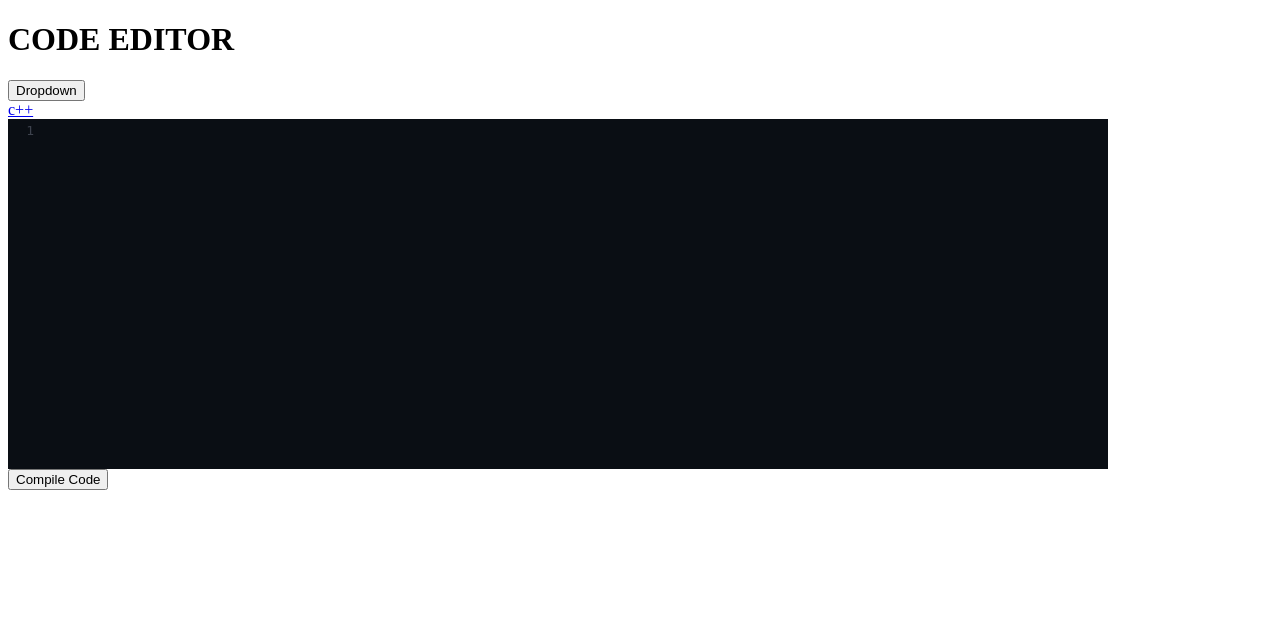
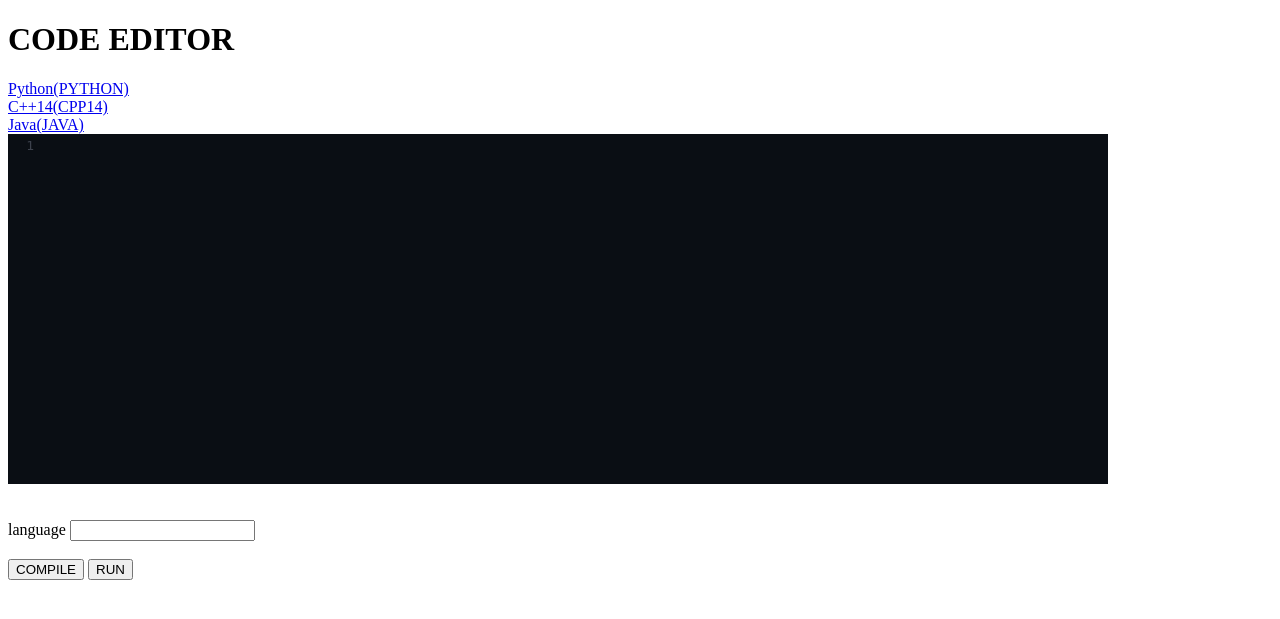
Before and after one commit to Mayank-S1/LIVECODE, a Django app: page / in a window 1280 px wide. Shown: the top 619 px of the page. Run offline with Django 3.2, Linux system fonts and the light colour scheme; some libraries are stand-ins or nearby versions.

Commit message:
Initial commit

```diff
--- a/LiveCode/LiveCode/urls.py
+++ b/LiveCode/LiveCode/urls.py
@@ -16,8 +16,9 @@ Including another URLconf
 from django.contrib import admin
 from django.urls import path, include
 import rooms.views
+import rooms.urls
 
 urlpatterns = [
     path('admin/', admin.site.urls),
-    path('', rooms.views.code_editor,name="code_editor"),
+    path('', include('rooms.urls')),
 ]
--- a/LiveCode/rooms/templates/rooms/code_editor.html
+++ b/LiveCode/rooms/templates/rooms/code_editor-java.html
@@ -1,7 +1,7 @@
 <!doctype html>
 <html>
     <head>
-        <title>CodeMirror</title>
+        <title>CODE EDITOR</title>
        <h1>CODE EDITOR</h1>
 
         <script src= "https://cdnjs.cloudflare.com/ajax/libs/codemirror/5.58.1/codemirror.min.js"></script>
@@ -10,24 +10,24 @@
         <link rel="stylesheet" href="https://cdnjs.cloudflare.com/ajax/libs/codemirror/5.58.1/theme/ayu-dark.min.css">
         <script src="https://cdnjs.cloudflare.com/ajax/libs/codemirror/5.58.1/addon/edit/closebrackets.min.js"></script>
         <script src="https://unpkg.com/axios/dist/axios.min.js"></script>
-
+        <script src="https://ajax.googleapis.com/ajax/libs/jquery/3.5.1/jquery.min.js"></script>
     </head>
 
        <body>
-        <div class="dropdown">
-            <button onclick="myFunction()" class="dropbtn">Dropdown</button>
-            <div id="myDropdown" class="dropdown-content">
-                <a href="index.html">c++</a>
-            </div>
-          </div>
 
 
 
-        <textarea id="editor"></textarea>
-        <script>
+ <a href="{% url 'python' %}">Python(PYTHON)</a><br>
+  <a href="{% url 'c++14' %}">C++14(CPP14)</a><br>
+  <a href="{% url 'java' %}">Java(JAVA)</a><br>
+ <form name="form">
+     <textarea id="editor" name="fulltext"></textarea><br><br>
+   <label for="lang">language mode</label>
+     <input type="text" id="lang" name="lang"><br><br>
+     <script>
            var editor = CodeMirror.fromTextArea(document.getElementById('editor'),{
                 lineNumbers: true,
-                mode: "text/x-c++src",
+                mode: "text/x-java",
                 theme: "ayu-dark",
               autoCloseBrackets: true,
               smartIndent : true
@@ -35,16 +35,13 @@
 
            editor.setSize("1100","350");
          </script>
-         <input type="button" onclick="myFunction()" value="Compile Code">
+
+     <input type="submit" value="COMPILE" onclick="javascript: form.action='{% url 'compile' %}';">
+  <input type="submit" value="RUN"  onclick="javascript: form.action='{% url 'run' %}';">
+   </form>
 
 
-        <p id="demo"></p>
-         <script>
-
-          function myFunction(){
-           var source=editor.getValue();
-              }
-          </script>
+</script>
 
     </body>
 
--- /dev/null
+++ b/LiveCode/rooms/templates/rooms/code_editor-python.html
@@ -0,0 +1,52 @@
+<!doctype html>
+<html>
+    <head>
+        <title>CODE EDITOR</title>
+       <h1>CODE EDITOR</h1>
+
+        <script src= "https://cdnjs.cloudflare.com/ajax/libs/codemirror/5.58.1/codemirror.min.js"></script>
+        <link rel="stylesheet" href="https://cdnjs.cloudflare.com/ajax/libs/codemirror/5.58.1/codemirror.min.css">
+        <script src="https://cdnjs.cloudflare.com/ajax/libs/codemirror/5.58.1/mode/python/python.min.js"></script>
+        <link rel="stylesheet" href="https://cdnjs.cloudflare.com/ajax/libs/codemirror/5.58.1/theme/ayu-dark.min.css">
+        <script src="https://cdnjs.cloudflare.com/ajax/libs/codemirror/5.58.1/addon/edit/closebrackets.min.js"></script>
+        <script src="https://unpkg.com/axios/dist/axios.min.js"></script>
+        <script src="https://ajax.googleapis.com/ajax/libs/jquery/3.5.1/jquery.min.js"></script>
+    </head>
+
+       <body>
+
+
+ <a href="{% url 'python' %}">Python(PYTHON)</a><br>
+  <a href="{% url 'c++14' %}">C++14(CPP14)</a><br>
+  <a href="{% url 'java' %}">Java(JAVA)</a><br>
+
+
+
+ <form name="form">
+     <textarea id="editor" name="fulltext"></textarea><br><br>
+   <label for="lang">language</label>
+     <input type="text" id="lang" name="lang"><br><br>
+     <script>
+           var editor = CodeMirror.fromTextArea(document.getElementById('editor'),{
+                lineNumbers: true,
+                mode: "text/x-python",
+                theme: "ayu-dark",
+              autoCloseBrackets: true,
+              smartIndent : true
+            });
+
+           editor.setSize("1100","350");
+         </script>
+
+     <input type="submit" value="COMPILE" onclick="javascript: form.action='{% url 'compile' %}';">
+  <input type="submit" value="RUN"  onclick="javascript: form.action='{% url 'run' %}';">
+   </form>
+
+
+</script>
+
+    </body>
+
+
+
+</html>
--- /dev/null
+++ b/LiveCode/rooms/templates/rooms/output.html
@@ -0,0 +1,2 @@
+<h1>OUTPUT</h1>
+{{ op }}
--- /dev/null
+++ b/LiveCode/rooms/urls.py
@@ -0,0 +1,17 @@
+
+from django.conf.urls import include, url
+from . import views
+
+urlpatterns = [
+  # ex: /
+  url(r'^$', views.code_editor, name='python'),
+ url(r'^/$', views.code_editor2, name='java'),
+ url(r'^/$', views.code_editor3, name='c++14'),
+  # ex: /compile/
+ url(r'^compile/$', views.compileCode, name='compile'),
+  # ex: /run/
+ url(r'^run/$', views.runCode, name='run'),
+
+  # ex: /code=ajSkHb/
+
+]
--- a/LiveCode/rooms/views.py
+++ b/LiveCode/rooms/views.py
@@ -1,5 +1,59 @@
 from django.shortcuts import render
-# Create your views here.
+from django.http import JsonResponse, HttpResponseForbidden
+#from .models import codes
+import urllib.parse
+import urllib.request
+import requests, json, os
+
+COMPILE_URL = "https://api.hackerearth.com/v3/code/compile/"
+RUN_URL = "https://api.hackerearth.com/v3/code/run/"
+CLIENT_SECRET = '3185f9039c18e37035493d92bfddba7ca7e0d691'
+
+
+permitted_languages = ["C", "CPP", "CSHARP", "CLOJURE", "CSS", "HASKELL", "JAVA", "JAVASCRIPT", "OBJECTIVEC", "PERL", "PHP", "PYTHON", "R", "RUBY", "RUST", "SCALA"]
 
 def code_editor(request):
-    return render(request, 'rooms/code_editor.html');
+    return render(request,'rooms/code_editor-python.html');
+
+def code_editor2(request):
+    return render(request,'rooms/code_editor-java.html');
+
+def code_editor3(request):
+    return render(request,'rooms/code_editor-c++.html');
+
+
+
+
+
+
+
+
+def runCode(request):
+     source = request.GET['fulltext']
+     lang = request.GET['lang']
+     data = {
+    'client_secret': CLIENT_SECRET,
+    'async': 0,
+    'source': source,
+    'lang': lang,
+    'time_limit': 5,
+    'memory_limit': 262144,
+     }
+     r = requests.post(RUN_URL, data=data)
+     d = r.json()
+     return render(request,'rooms/output.html',{'op':d['run_status']['output']});
+
+def compileCode(request):
+          source = request.GET['fulltext']
+          lang = request.GET['lang']
+          data = {
+              'client_secret': CLIENT_SECRET,
+              'async': 0,
+              'source': source,
+              'lang': lang,
+              'time_limit': 5,
+              'memory_limit': 262144,
+          }
+          r = requests.post(COMPILE_URL, data=data)
+          d = r.json()
+          return render(request,'rooms/output.html',{'op':d['compile_status']});
```
Also changed, not shown: LiveCode/rooms/templates/rooms/code_editor-c++.html (added, +53 -0 lines), LiveCode/db.sqlite3.
